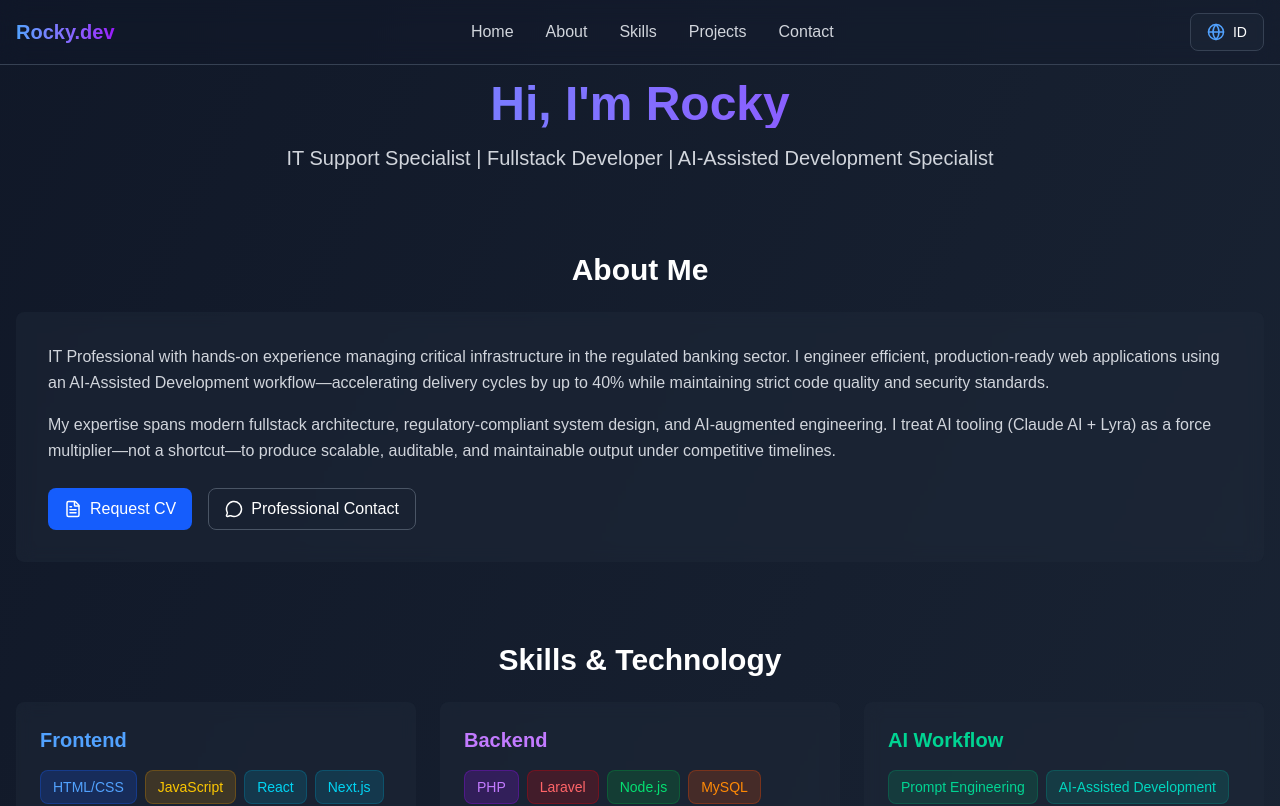
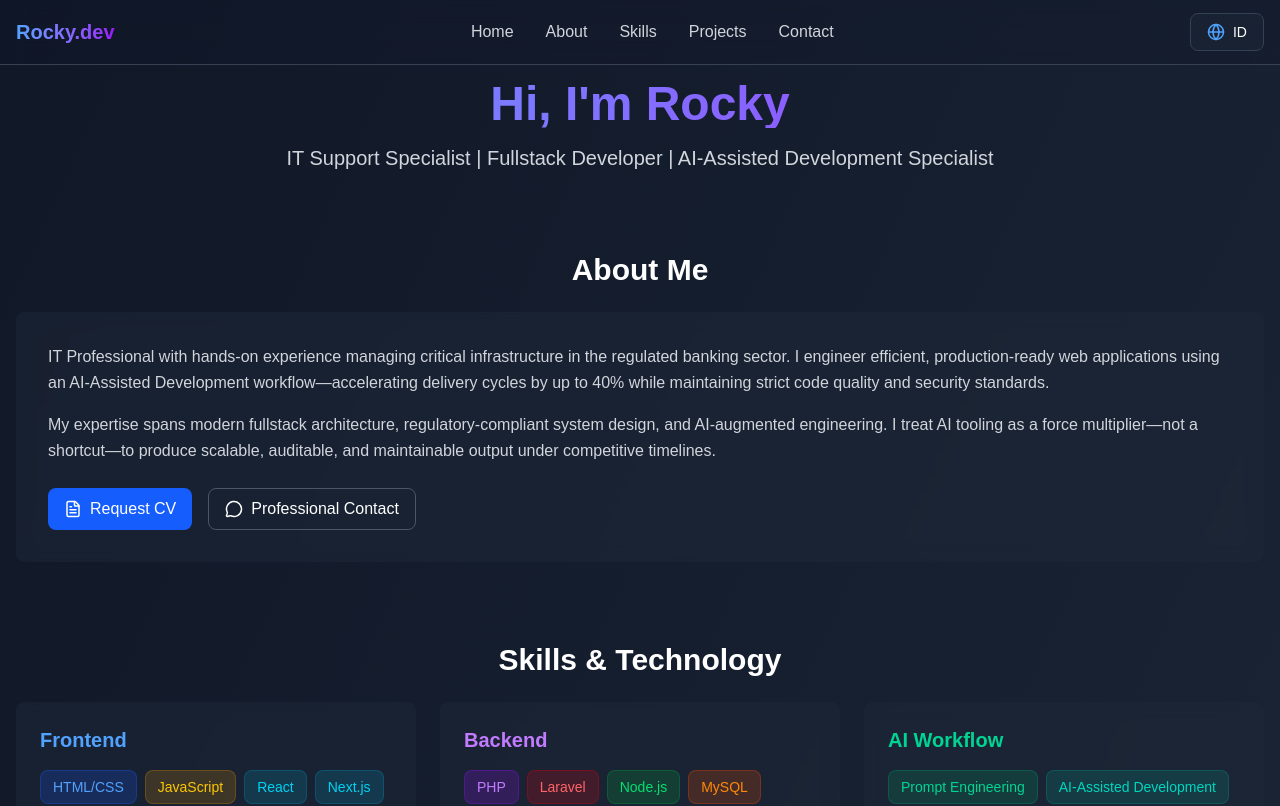
Before and after one commit to Rock-Code-Brutal/MyPortofolio, a Next.js app: page / in a window 1280 px wide. Shown: the top 806 px of the page. Built offline with nearby package versions, Linux system fonts and the light colour scheme.

Commit message:
chore: hapus kata-kata

```diff
--- a/src/locales/translations.ts
+++ b/src/locales/translations.ts
@@ -14,7 +14,7 @@ export const translations = {
     about: {
       title: "About Me",
       description1: "IT Professional with hands-on experience managing critical infrastructure in the regulated banking sector. I engineer efficient, production-ready web applications using an AI-Assisted Development workflow—accelerating delivery cycles by up to 40% while maintaining strict code quality and security standards.",
-      description2: "My expertise spans modern fullstack architecture, regulatory-compliant system design, and AI-augmented engineering. I treat AI tooling (Claude AI + Lyra) as a force multiplier—not a shortcut—to produce scalable, auditable, and maintainable output under competitive timelines.",
+      description2: "My expertise spans modern fullstack architecture, regulatory-compliant system design, and AI-augmented engineering. I treat AI tooling as a force multiplier—not a shortcut—to produce scalable, auditable, and maintainable output under competitive timelines.",
       requestCV: "Request CV",
       contact: "Professional Contact",
     },
@@ -30,7 +30,7 @@ export const translations = {
         title: "BPR Dumai Kapital Lestari",
         subtitle: "Enterprise Banking Platform",
         confidential: "CONFIDENTIAL",
-        description: "Sole engineer responsible for the full system lifecycle of a regulated banking web platform under Indonesia's OJK framework. Designed the information architecture to enforce least-privilege data exposure—ensuring no sensitive customer or transactional data surfaces on the public-facing layer. Implemented UI/UX flows aligned with LPS compliance requirements and institutional trust standards. Accelerated end-to-end delivery by 40% by integrating an AI-Assisted Development workflow (Claude AI + Lyra) for spec drafting, component scaffolding, and QA iteration—without compromising regulatory or security requirements.",
+        description: "Sole engineer responsible for the full system lifecycle of a regulated banking web platform under Indonesia's OJK framework. Designed the information architecture to enforce least-privilege data exposure—ensuring no sensitive customer or transactional data surfaces on the public-facing layer. Implemented UI/UX flows aligned with LPS compliance requirements and institutional trust standards. Accelerated end-to-end delivery by 40% by integrating an AI-Assisted Development workflow for spec drafting, component scaffolding, and QA iteration—without compromising regulatory or security requirements.",
         securityNote: "⚠ Disclosure Notice: This project operates under a banking institution's information security policy. Source code, infrastructure details, and internal system architecture are classified under client NDA and financial sector confidentiality protocols. Available for technical discussion in a controlled setting upon request.",
       },
       todoFree: {
@@ -80,7 +80,7 @@ export const translations = {
     about: {
       title: "Tentang Saya",
       description1: "Profesional IT dengan pengalaman langsung mengelola infrastruktur kritis di sektor perbankan yang terregulasi. Saya membangun aplikasi web siap produksi menggunakan workflow AI-Assisted Development—mempercepat siklus delivery hingga 40% tanpa mengorbankan standar kualitas kode dan keamanan.",
-      description2: "Keahlian saya mencakup arsitektur fullstack modern, desain sistem yang patuh regulasi, dan rekayasa berbantuan AI. Saya menggunakan AI tooling (Claude AI + Lyra) sebagai force multiplier—bukan jalan pintas—untuk menghasilkan output yang scalable, auditable, dan maintainable dalam timeline kompetitif.",
+      description2: "Keahlian saya mencakup arsitektur fullstack modern, desain sistem yang patuh regulasi, dan rekayasa berbantuan AI. Saya menggunakan AI tooling sebagai force multiplier—bukan jalan pintas—untuk menghasilkan output yang scalable, auditable, dan maintainable dalam timeline kompetitif.",
       requestCV: "Minta CV",
       contact: "Kontak Profesional",
     },
@@ -96,7 +96,7 @@ export const translations = {
         title: "BPR Dumai Kapital Lestari",
         subtitle: "Platform Perbankan Enterprise",
         confidential: "RAHASIA",
-        description: "Satu-satunya engineer yang bertanggung jawab atas seluruh siklus hidup sistem platform web perbankan terregulasi di bawah kerangka OJK Indonesia. Merancang arsitektur informasi dengan prinsip least-privilege—memastikan tidak ada data nasabah atau transaksi sensitif yang terekspos di lapisan publik. Mengimplementasikan alur UI/UX sesuai persyaratan kepatuhan LPS dan standar kepercayaan institusional. Mempercepat delivery end-to-end sebesar 40% dengan mengintegrasikan workflow AI-Assisted Development (Claude AI + Lyra) untuk drafting spesifikasi, scaffolding komponen, dan iterasi QA—tanpa mengorbankan persyaratan regulasi maupun keamanan.",
+        description: "Satu-satunya engineer yang bertanggung jawab atas seluruh siklus hidup sistem platform web perbankan terregulasi di bawah kerangka OJK Indonesia. Merancang arsitektur informasi dengan prinsip least-privilege—memastikan tidak ada data nasabah atau transaksi sensitif yang terekspos di lapisan publik. Mengimplementasikan alur UI/UX sesuai persyaratan kepatuhan LPS dan standar kepercayaan institusional. Mempercepat delivery end-to-end sebesar 40% dengan mengintegrasikan workflow AI-Assisted Development untuk drafting spesifikasi, scaffolding komponen, dan iterasi QA—tanpa mengorbankan persyaratan regulasi maupun keamanan.",
         securityNote: "⚠ Catatan Keterbukaan: Proyek ini beroperasi di bawah kebijakan keamanan informasi institusi perbankan. Source code, detail infrastruktur, dan arsitektur sistem internal diklasifikasikan di bawah NDA klien dan protokol kerahasiaan sektor keuangan. Tersedia untuk diskusi teknis dalam setting terkontrol atas permintaan.",
       },
       todoFree: {
```
